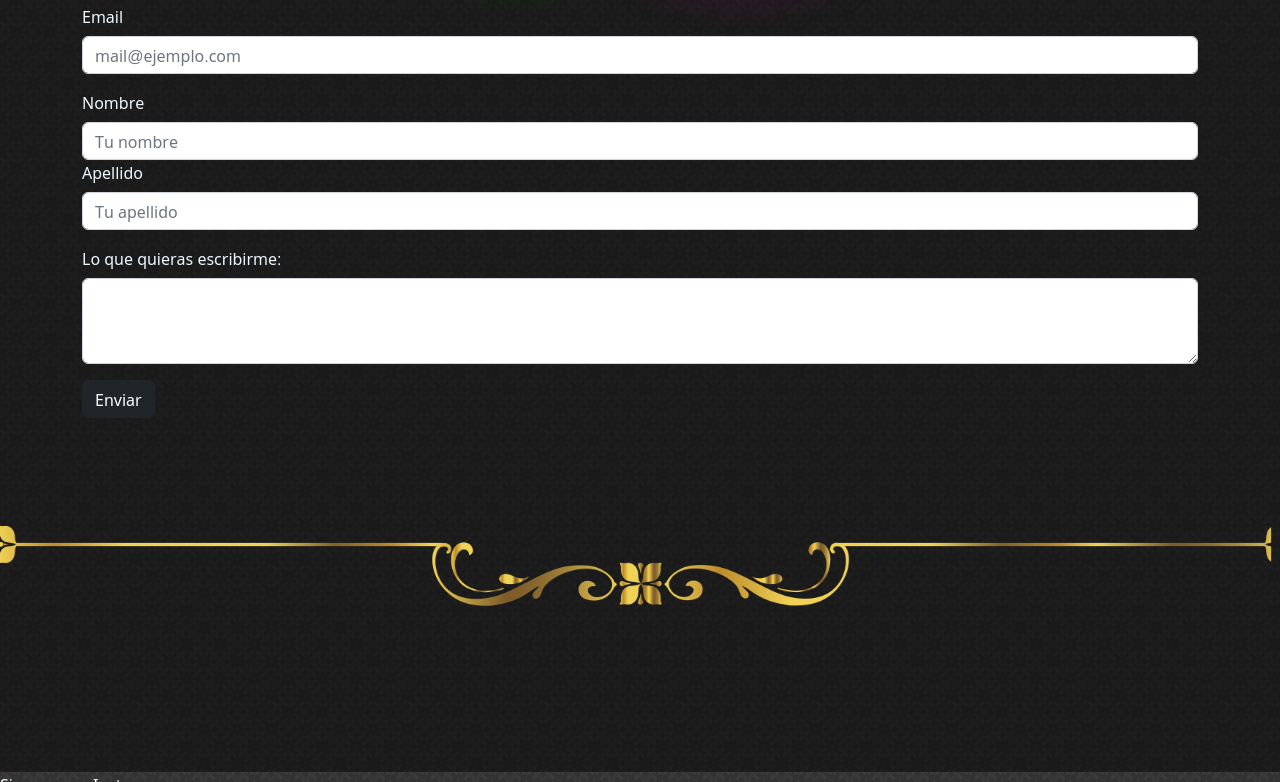
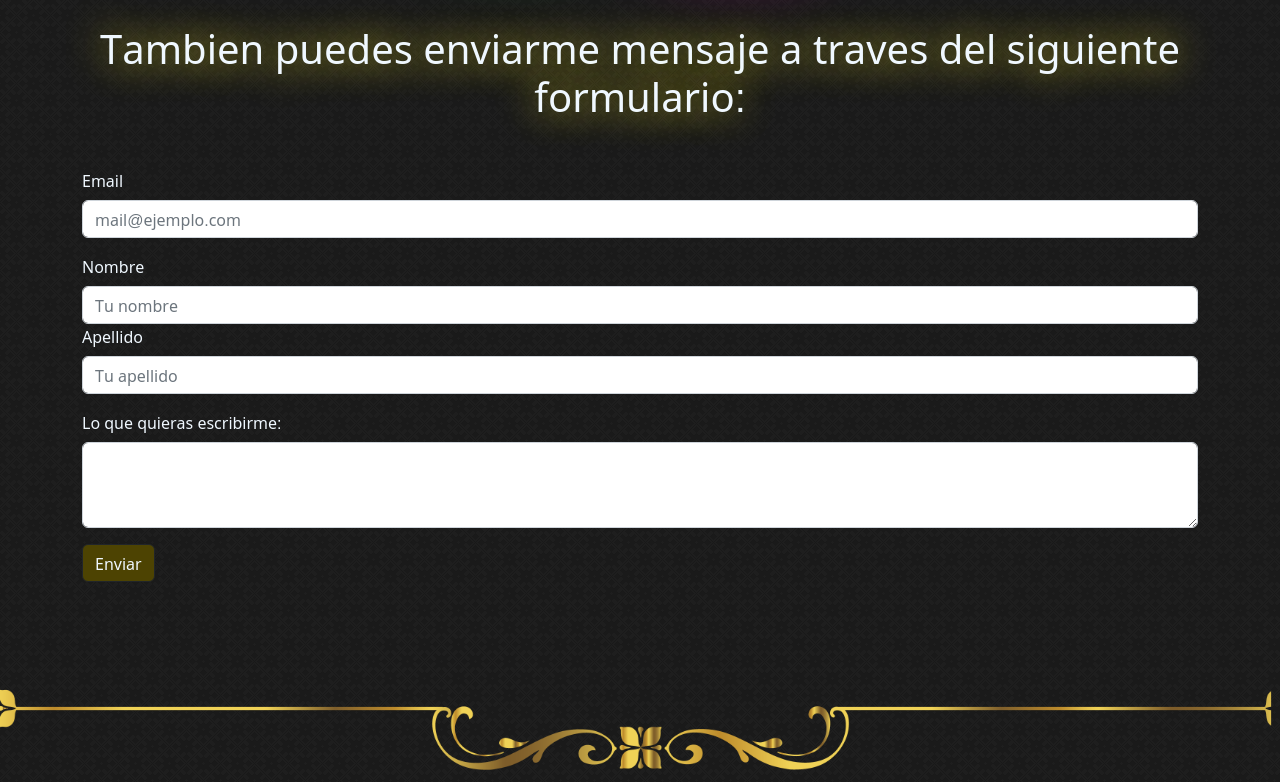
Before and after one commit to juanma269/DanceTeacherProfilePage, a website: page paginas/contacto.html in a window 1280 px wide. Shown: the part 834-1616 px from the top of the page. Drawn offline with nearby package versions, Linux system fonts and the light colour scheme; a web font is replaced by a local one.

```diff
--- a/paginas/contacto.html
+++ b/paginas/contacto.html
@@ -14,6 +14,9 @@
     <link href="https://fonts.googleapis.com/css2?family=Dongle&display=swap" rel="stylesheet">
     <link rel="stylesheet" href="../css/main.css" />
     <title>Juan-arabfolc | Contacto</title>
+    <meta name="description" content="Tomá contacto de manera directa conmigo, sea en redes o whatsapp."/>
+    <meta name="keywords" content="arabe, dabke, saidi, bellydance, folclore arabe, debkeh, arabic folc, danza del vientre, danza arabe, clases de danza"/>
+</head>
 </head>
 
 <body>
@@ -55,13 +58,14 @@
                             alt="Instagram">
                     </a>
                 </div>
-                </div>
+            </div>
 
-            <h5 class="contacto__subtitulo">Tambien puedes enviarme mensaje a traves del siguiente formulario:</h5>
             <div class="container contacto_form">
                 <div class="row">
                     <div class="col">
                         <div class="mb-3">
+                            <h6 class="contacto__subtitulo">Tambien puedes enviarme mensaje a traves del siguiente
+                                formulario:</h6>
                             <label for="exampleFormControlInput1" class="form-label">Email</label>
                             <input type="email" class="form-control" id="exampleFormControlInput1"
                                 placeholder="mail@ejemplo.com">
--- a/scss/paginas-estilos/contacto.scss
+++ b/scss/paginas-estilos/contacto.scss
@@ -43,6 +43,24 @@
         }
         }
     }
+.contacto_form{
+    .contacto__subtitulo {
+        text-align: center;
+        font-size: 40px;
+        margin-top: 50px;
+        margin-bottom: 50px;
+        text-shadow: 0 0 0.9em rgb(231, 218, 43);
+        }
+    .btn{
+        background-color: rgb(77, 67, 2);
+        color: aliceblue;
+        &:hover{
+            color: rgb(225, 210, 122);
+            background-color: rgb(163, 142, 4);
+            filter: drop-shadow(0px 0px 20px rgb(198, 122, 2));
+    }
+}
+}
 
 
     @media (max-width:576px){
```
Also changed, not shown: index.html (+2 -0 lines), paginas/clases.html (+3 -0 lines), paginas/eventos.html (+3 -0 lines), paginas/sobremi.html (+2 -0 lines), css/main.css.
